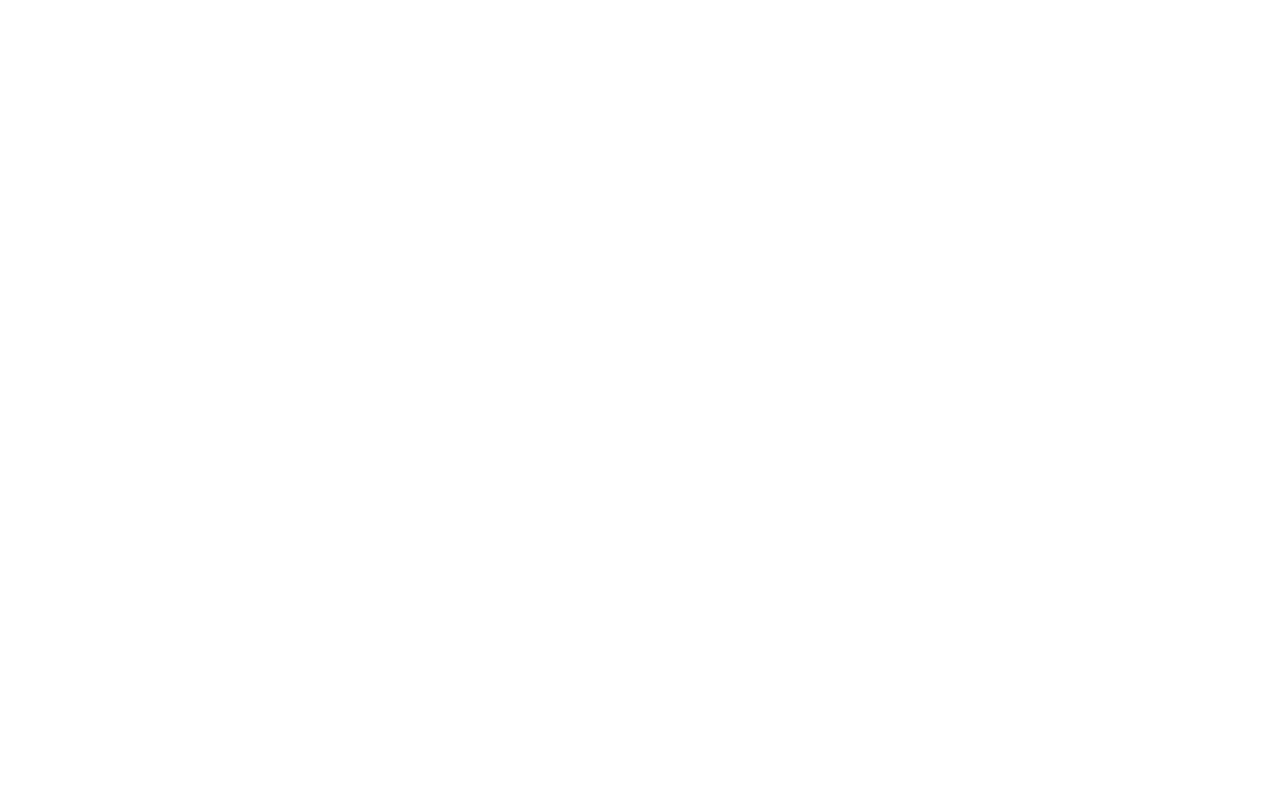
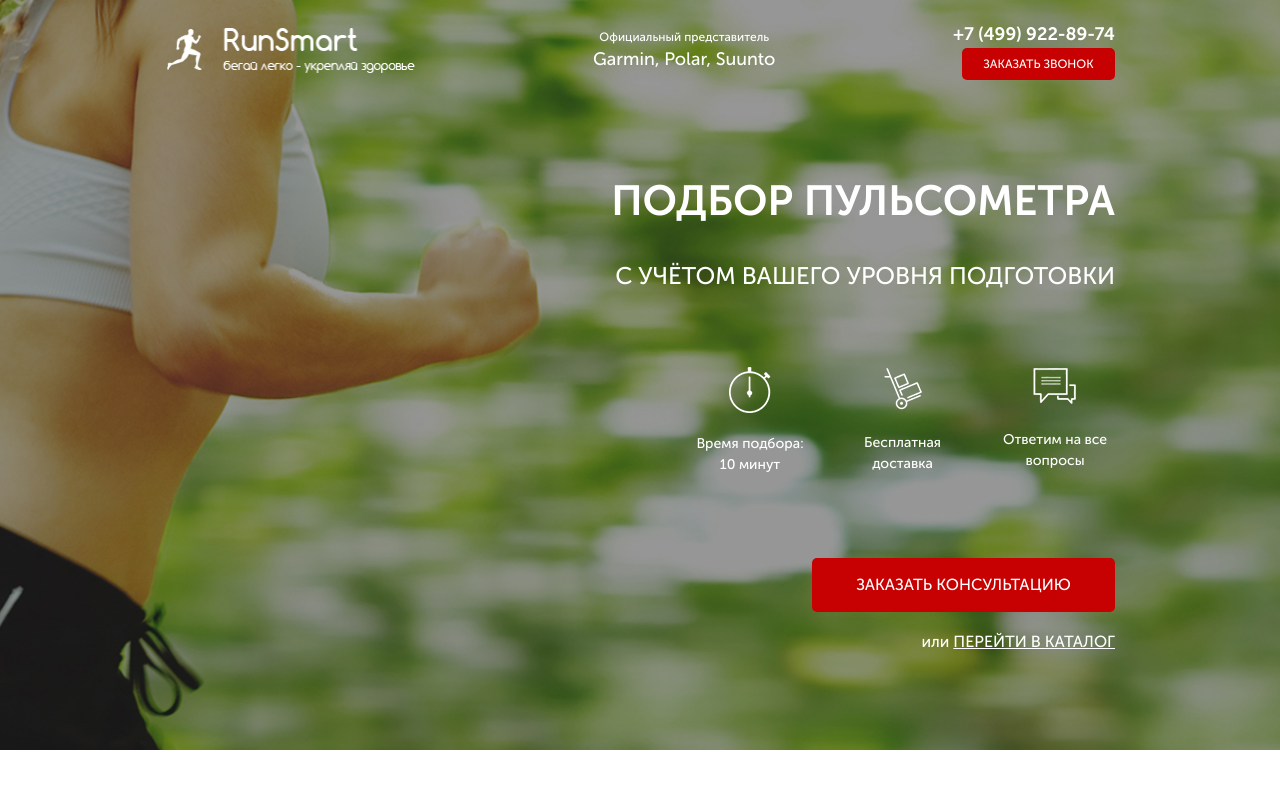
Before and after one commit to AnatoliyStarskiy/RunSmart, a website: page src/index.html in a window 1280 px wide. Drawn offline with nearby package versions, Linux system fonts and the light colour scheme; files that its build step writes are made by us from their sources.

Commit message:
Первый блок не адаптированный

```diff
--- a/gulpfile.js
+++ b/gulpfile.js
@@ -4,14 +4,12 @@ const sass        = require('gulp-sass')(require('sass'));
 const cleanCSS = require('gulp-clean-css');
 const autoprefixer = require('gulp-autoprefixer');
 const rename = require("gulp-rename");
-const imagemin = require('gulp-imagemin');
-const htmlmin = require('gulp-htmlmin');
 
 gulp.task('server', function() {
 
     browserSync({
         server: {
-            baseDir: "dist"
+            baseDir: "src"
         }
     });
 
@@ -24,48 +22,12 @@ gulp.task('styles', function() {
         .pipe(rename({suffix: '.min', prefix: ''}))
         .pipe(autoprefixer())
         .pipe(cleanCSS({compatibility: 'ie8'}))
-        .pipe(gulp.dest("dist/css"))
+        .pipe(gulp.dest("src/css"))
         .pipe(browserSync.stream());
 });
 
 gulp.task('watch', function() {
-    gulp.watch("src/sass/**/*.+(scss|sass|css)", gulp.parallel('styles'));
-    gulp.watch("src/*.html").on('change', gulp.parallel('html'));
-    gulp.watch("src/js/**/*.js").on('change', gulp.parallel('scripts'));
-    gulp.watch("src/fonts/**/*").on('all', gulp.parallel('fonts'));
-    gulp.watch("src/icons/**/*").on('all', gulp.parallel('icons'));
-    gulp.watch("src/img/**/*").on('all', gulp.parallel('images'));
-});
+    gulp.watch("src/(scss|sass)/**/*.+(scss|sass)", gulp.parallel('styles'));
+})
 
-gulp.task('html', function () {
-    return gulp.src("src/*.html")
-        .pipe(htmlmin({ collapseWhitespace: true }))
-        .pipe(gulp.dest("dist/"));
-});
-
-gulp.task('scripts', function () {
-    return gulp.src("src/js/**/*.js")
-        .pipe(gulp.dest("dist/js"))
-        .pipe(browserSync.stream());
-});
-
-gulp.task('fonts', function () {
-    return gulp.src("src/fonts/**/*")
-        .pipe(gulp.dest("dist/fonts"))
-        .pipe(browserSync.stream());
-});
-
-gulp.task('icons', function () {
-    return gulp.src("src/icons/**/*")
-        .pipe(gulp.dest("dist/icons"))
-        .pipe(browserSync.stream());
-});
-
-gulp.task('images', function () {
-    return gulp.src("src/img/**/*")
-        .pipe(imagemin())
-        .pipe(gulp.dest("dist/img"))
-        .pipe(browserSync.stream());
-});
-
-gulp.task('default', gulp.parallel('watch', 'server', 'styles', 'scripts', 'fonts', 'icons', 'html', 'images'));
+gulp.task('default', gulp.parallel('watch', 'server', 'styles'));
--- a/src/css/fonts.css
+++ b/src/css/fonts.css
@@ -1,30 +1,30 @@
 @font-face {
 	font-family: 'Museo Sans Cyrl';
-	src: url('MuseoSansCyrl-500.eot');
+	src: url('../fonts/MuseoSansCyrl-500.eot');
 	src: local('MuseoSansCyrl-500'),
-		url('MuseoSansCyrl-500.eot?#iefix') format('embedded-opentype'),
-		url('MuseoSansCyrl-500.woff') format('woff'),
-		url('MuseoSansCyrl-500.ttf') format('truetype');
+		url('../fonts/MuseoSansCyrl-500.eot?#iefix') format('embedded-opentype'),
+		url('../fonts/MuseoSansCyrl-500.woff') format('woff'),
+		url('../fonts/MuseoSansCyrl-500.ttf') format('truetype');
 	font-weight: normal;
 	font-style: normal;
 }
 @font-face {
 	font-family: 'Museo Sans Cyrl';
-	src: url('MuseoSansCyrl-700.eot');
-	src: local('MuseoSansCyrl-700'),
-		url('MuseoSansCyrl-700.eot?#iefix') format('embedded-opentype'),
-		url('MuseoSansCyrl-700.woff') format('woff'),
-		url('MuseoSansCyrl-700.ttf') format('truetype');
+	src: url('../fonts/MuseoSansCyrl-700.eot');
+	src: local('../fonts/MuseoSansCyrl-700'),
+		url('../fonts/MuseoSansCyrl-700.eot?#iefix') format('embedded-opentype'),
+		url('../fonts/MuseoSansCyrl-700.woff') format('woff'),
+		url('../fonts/MuseoSansCyrl-700.ttf') format('truetype');
 	font-weight: 700;
 	font-style: normal;
 }
 @font-face {
 	font-family: 'Museo Sans Cyrl';
-	src: url('MuseoSansCyrl-300.eot');
-	src: local('MuseoSansCyrl-300'),
-		url('MuseoSansCyrl-300.eot?#iefix') format('embedded-opentype'),
-		url('MuseoSansCyrl-300.woff') format('woff'),
-		url('MuseoSansCyrl-300.ttf') format('truetype');
+	src: url('../fonts/MuseoSansCyrl-300.eot');
+	src: local('../fonts/MuseoSansCyrl-300'),
+		url('../fonts/MuseoSansCyrl-300.eot?#iefix') format('embedded-opentype'),
+		url('../fonts/MuseoSansCyrl-300.woff') format('woff'),
+		url('../fonts/MuseoSansCyrl-300.ttf') format('truetype');
 	font-weight: 300;
 	font-style: normal;
 }
--- a/src/index.html
+++ b/src/index.html
@@ -1,15 +1,61 @@
 <!DOCTYPE html>
 <html lang="ru">
+
 <head>
     <meta charset="UTF-8">
     <meta http-equiv="X-UA-Compatible" content="IE=edge">
     <meta name="viewport" content="width=device-width, initial-scale=1.0">
-    <title>RunSmatr</title>
+    <title>RunSmart</title>
     <link rel="stylesheet" href="css/bootstrap-reboot.min.css">
     <link rel="stylesheet" href="css/fonts.css">
-    <link rel="stylesheet" href="style.min.css">
+    <link rel="stylesheet" href="css/style.min.css">
 </head>
+
 <body>
+    <div class="promo">
+        <div class="container">
+            <header class="header">
+                <a title="logo" href="#" class="header__logo">
+                    <img src="icons/лого.png" alt="Run Smart">
+                </a>
+                <div class="header__official">
+                    Официальный представитель
+                    <span>Garmin, Polar, Suunto</span>
+                </div>
+                <div class="header__contacts">
+                    <a href="tel:+74999228974" class="header__phone">+7 (499) 922-89-74</a>
+                    <button class="button">заказать звонок</button>
+                </div>
+            </header>
+            <div class="promo__wrapper">
+                <h1 class="promo__header">Подбор пульсометра</h1>
+                <h2 class="promo__subheader">с учётом Вашего уровня подготовки</h2>
+                <div class="promo__icons">
+                    <div class="promo__icon">
+                        <img src="icons/019_timer_time_stopwatch_2-64.png" alt="Таймер">
+                        <p>Время подбора: 10 минут</p>
 
+                    </div>
+                    <div class="promo__icon">
+                        <img src="icons/app-08-hand-cart-64.png" alt="Доставка">
+                        <p>Бесплатная доставка</p>
+
+                    </div>
+                    <div class="promo__icon">
+                        <img src="icons/messages-64.png" alt="Вопросы">
+                        <p>Ответим на все вопросы</p>
+
+                    </div>
+                </div>
+                <button class="button button_main">заказать кОНСУЛЬТАЦИЮ</button>
+                <div class="promo__link">
+                    или
+                    <a href="#">ПЕРЕЙТИ В КАТАЛОГ</a>
+                </div>
+            </div>
+
+        </div>
+    </div>
 </body>
+
 </html>
--- /dev/null
+++ b/src/sass/base/_variables.scss
@@ -0,0 +1 @@
+$main-color: #c70101
--- /dev/null
+++ b/src/sass/blocks/_buttons.scss
@@ -0,0 +1,19 @@
+.button {
+    width: 153px;
+    height: 32px;
+    background: $main-color;
+    border-radius: 5px;
+    border: none;
+    font-weight: 500;
+    font-size: 12px;
+    text-align: center;
+    text-transform: uppercase;
+    color: #FFFFFF;
+
+    &_main {
+        margin-top: 67px;
+        width: 303px;
+        height: 54px;
+        font-size: 16px;
+    }
+}
--- /dev/null
+++ b/src/sass/blocks/_header.scss
@@ -0,0 +1,44 @@
+.header {
+    display: flex;
+    justify-content: space-between;
+    align-items: center;
+
+    &__logo {
+        width: 250px;
+
+        img {
+            width: 100%;
+        }
+    }
+
+    &__official {
+        font-weight: 500;
+        font-size: 12px;
+        color: #FFFFFF;
+        text-align: center;
+
+        span {
+            display: block;
+            font-size: 18px;
+        }
+    }
+    &__contacts {
+        display: flex;
+        flex-direction: column;
+        align-items: flex-end;
+    }
+
+    &__phone {
+        display: block;
+        font-weight: 700;
+        font-size: 18px;
+        text-align: right;
+        color: #FFFFFF;
+        text-decoration: none;
+
+        &:hover {
+            color: #FFFFFF;
+            text-decoration: none;
+        }
+    }
+}
--- /dev/null
+++ b/src/sass/blocks/_promo.scss
@@ -0,0 +1,70 @@
+.promo {
+    min-height: 750px;
+    padding: 21px 0 93px 0;
+    background: url(../../img/main-bg.jpg) center center / cover no-repeat;
+
+    &__wrapper {
+        display: flex;
+        flex-direction: column;
+        align-items: flex-end;
+        margin-top: 90px;
+    }
+
+    &__header {
+        font-weight: 700;
+        font-size: 42px;
+        text-align: right;
+        text-transform: uppercase;
+        color: #FFFFFF;
+    }
+
+    &__subheader {
+        margin-top: 17px;
+        font-weight: 500;
+        font-size: 24px;
+        text-align: right;
+        text-transform: uppercase;
+        color: #FFFFFF;
+    }
+
+    &__icons {
+        margin-top: 65px;
+        width: 425px;
+        display: flex;
+        justify-content: space-between;
+
+    }
+
+    &__icon {
+        width: 120px;
+        text-align: center;
+        font-weight: 500;
+        font-size: 14px;
+        color: #FFFFFF;
+
+        img {
+            display: block;
+            margin: 0 auto;
+            margin-bottom: 20px;
+        }
+    }
+
+    &__link {
+        margin-top: 18px;
+        color: #FFFFFF;
+        text-align: right;
+        font-weight: 500;
+        font-size: 16px;
+
+        a {
+            font-size: 16px;
+            color: #FFFFFF;
+            text-transform: uppercase;
+            text-decoration: underline;
+
+            &:hover {
+                color: #FFFFFF;
+            }
+        }
+    }
+}
--- /dev/null
+++ b/src/sass/style.scss
@@ -0,0 +1,15 @@
+@import 'base/variables';
+
+*{
+    font-family: 'Museo Sans Cyrl', sans-serif;
+}
+
+.container {
+    max-width: 950px;
+    margin: 0 auto;
+}
+
+
+@import 'blocks/promo';
+@import 'blocks/header';
+@import 'blocks/buttons';
--- a/src/scss/style.scss
+++ /dev/null
@@ -1,5 +0,0 @@
-@import 'base/variables';
-
-*{
-    font-family: 'Museo Sans Cyrl', sans-serif;
-}
```
Also changed, not shown: package.json (+3 -5 lines), dist/index.html, src/css/style.min.css (added), src/sass/base/_mixins.scss (added), src/scss/base/_variables.scss (deleted), 2 other files.
